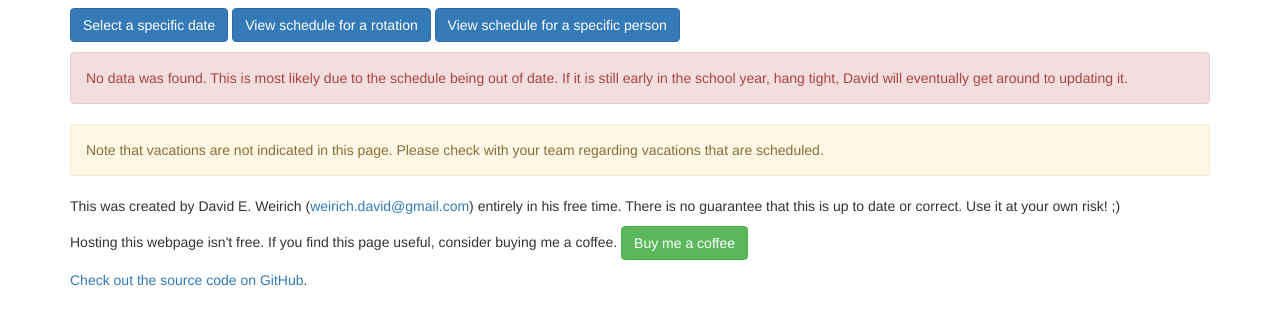
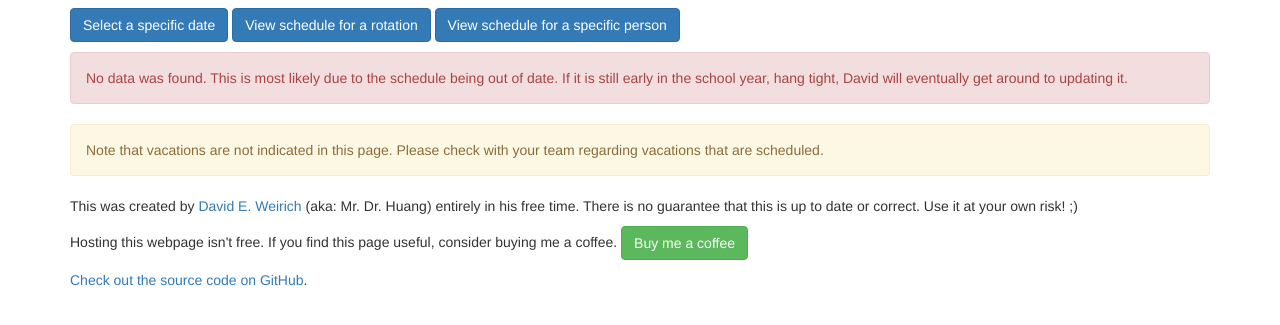
Before and after one commit to weirichd/resident-schedule, a Flask app: template app/templates/home.html in a window 1280 px wide. Shown: the part 222-547 px from the top of the page. Run offline with Flask 2, Linux system fonts and the light colour scheme; the template is opened without the code that fills it, so the values that code supplies are empty; some libraries are stand-ins or nearby versions.

Commit message:
Who is David?

```diff
--- a/app/templates/home.html
+++ b/app/templates/home.html
@@ -69,7 +69,7 @@
     </div>
 
     <p>
-    This was created by David E. Weirich (<a href="mailto:weirich.david@gmail.com">weirich.david@gmail.com</a>)
+    This was created by <a href="mailto:weirich.david@gmail.com">David E. Weirich</a> (aka: Mr. Dr. Huang)
     entirely in his free time.
     There is no guarantee that this is up to date or correct.
     Use it at your own risk! ;)
```
Also changed, not shown: 1 other file.
